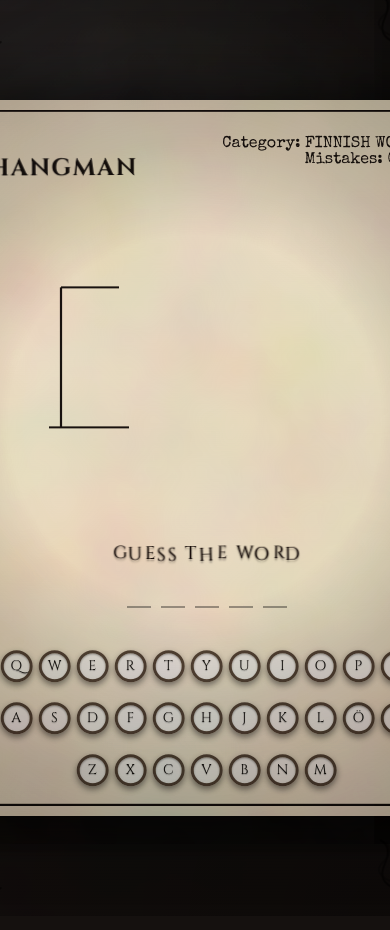
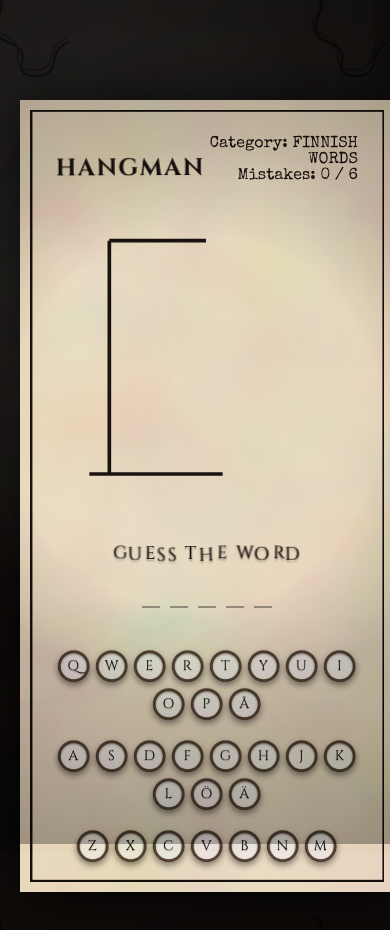
Before and after one commit to terojleinonen/nextjs-hangmangame, a Next.js app: page / in a window 390 px wide. Shown: the top 930 px of the page. Built offline with nearby package versions, Linux system fonts and the light colour scheme.

Commit message:
responsivenes for mobile devices improved

```diff
--- a/app/Gallows.module.css
+++ b/app/Gallows.module.css
@@ -1,5 +1,6 @@
 .gallows {
-  width: 200px;
+  width: 100%;
+  max-width: 200px;
   stroke: var(--burton-ink);
   fill: none;
 }
@@ -24,15 +25,3 @@
   0%,100% { transform: rotate(0deg); }
   50% { transform: rotate(2deg); }
 }
-
-@media (max-width: 600px) {
-  .gallows {
-    transform: scale(0.75);
-  }
-}
-
-@media (max-width: 400px) {
-  .gallows {
-    transform: scale(0.6);
-  }
-}
--- a/app/HangmanGame.module.css
+++ b/app/HangmanGame.module.css
@@ -85,6 +85,18 @@
   }
 }
 
+@media (max-width: 900px) and (orientation: landscape) {
+  .main {
+    grid-template-columns: auto 1fr;
+    gap: 16px; /* reduce gap for smaller screens */
+  }
+
+  .sheet {
+    padding: 18px;
+    margin: 20px auto;
+  }
+}
+
 .reset {
   margin-top: 20px;
   padding: 10px 20px;
--- a/app/Keyboard.module.css
+++ b/app/Keyboard.module.css
@@ -18,6 +18,7 @@
   justify-content: center;
   gap: 12px;
   transform: translateY(calc((var(--row) - 1) * 6px));
+  flex-wrap: wrap;
 }
 
 /* ============================================================
--- a/app/WordDisplay.module.css
+++ b/app/WordDisplay.module.css
@@ -8,6 +8,8 @@
 .slots {
   display: flex;
   gap: 10px;
+  flex-wrap: wrap;
+  justify-content: center;
 }
 
 .slot {
@@ -205,17 +207,15 @@
 }
 
 @media (max-width: 600px) {
-  .letterBox {
-    width: 28px;
-    height: 38px;
-    font-size: 22px;
+  .slot {
+    min-width: 20px;
+    font-size: 28px;
   }
 }
 
 @media (max-width: 400px) {
-  .letterBox {
-    width: 24px;
-    height: 34px;
-    font-size: 20px;
+  .slot {
+    min-width: 18px;
+    font-size: 24px;
   }
 }
```
